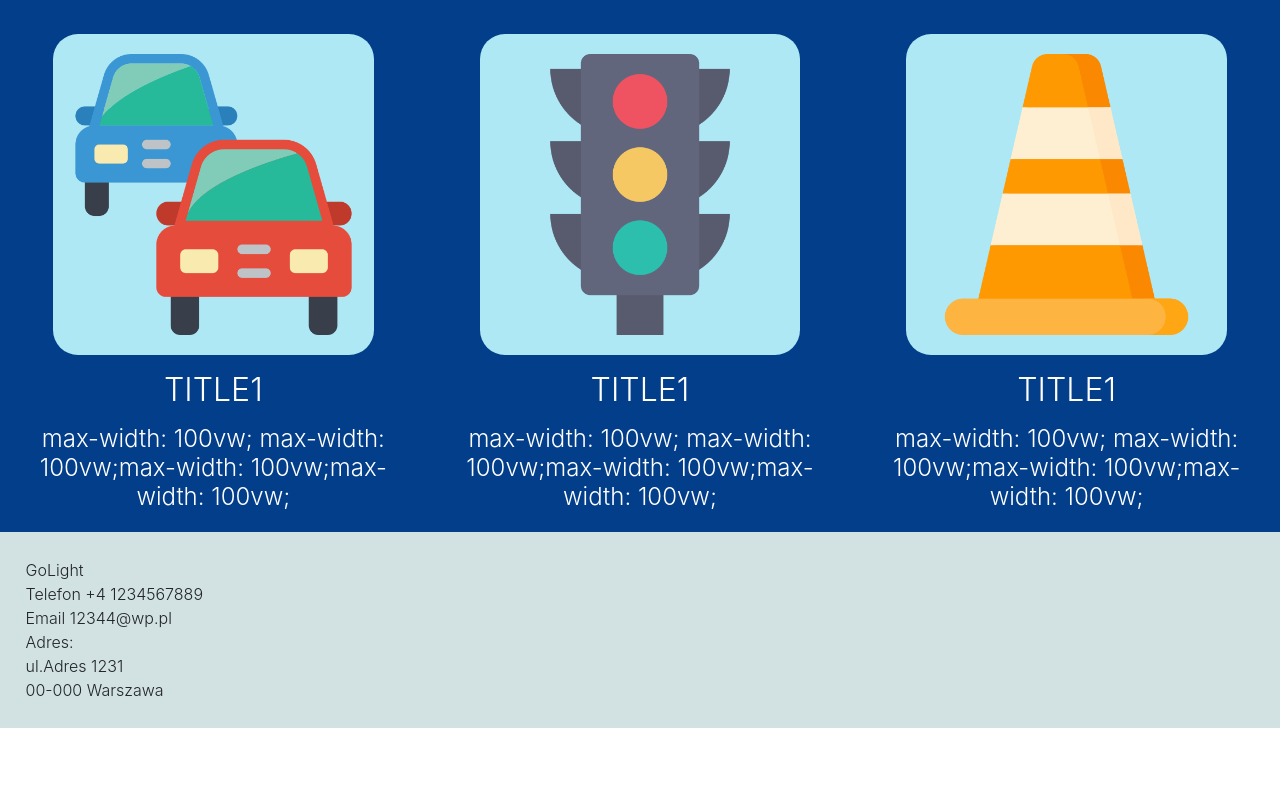
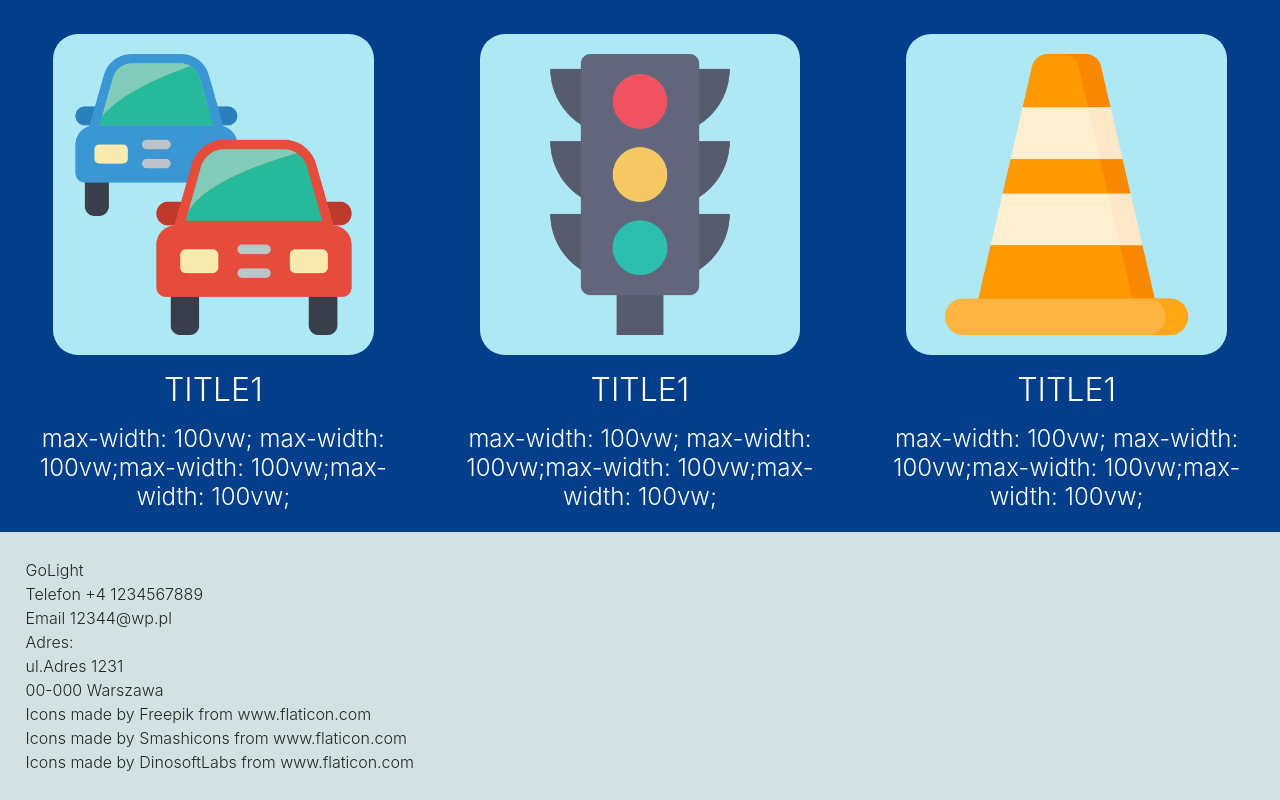
Before and after one commit to awojty/golight, a React (Create React App) app: page / in a window 1280 px wide. Shown: the part 946-1746 px from the top of the page. Before the commit the page ends 1674 px from the top, so only its background shows below. Built offline with nearby package versions, Linux system fonts and the light colour scheme.

Commit message:
attributions

```diff
--- a/src/components/Footnote.js
+++ b/src/components/Footnote.js
@@ -20,6 +20,10 @@ export default class Footnote extends Component  {
                 <div></div>
                 <div>ul.Adres 1231</div>
                 <div>00-000 Warszawa</div>
+
+                <div>Icons made by <a href="https://www.freepik.com" title="Freepik">Freepik</a> from <a href="https://www.flaticon.com/" title="Flaticon">www.flaticon.com</a></div>
+                <div>Icons made by <a href="https://www.flaticon.com/authors/smashicons" title="Smashicons">Smashicons</a> from <a href="https://www.flaticon.com/" title="Flaticon">www.flaticon.com</a></div>
+                <div>Icons made by <a href="https://www.flaticon.com/authors/dinosoftlabs" title="DinosoftLabs">DinosoftLabs</a> from <a href="https://www.flaticon.com/" title="Flaticon">www.flaticon.com</a></div>
           </div>
         )
 
```
